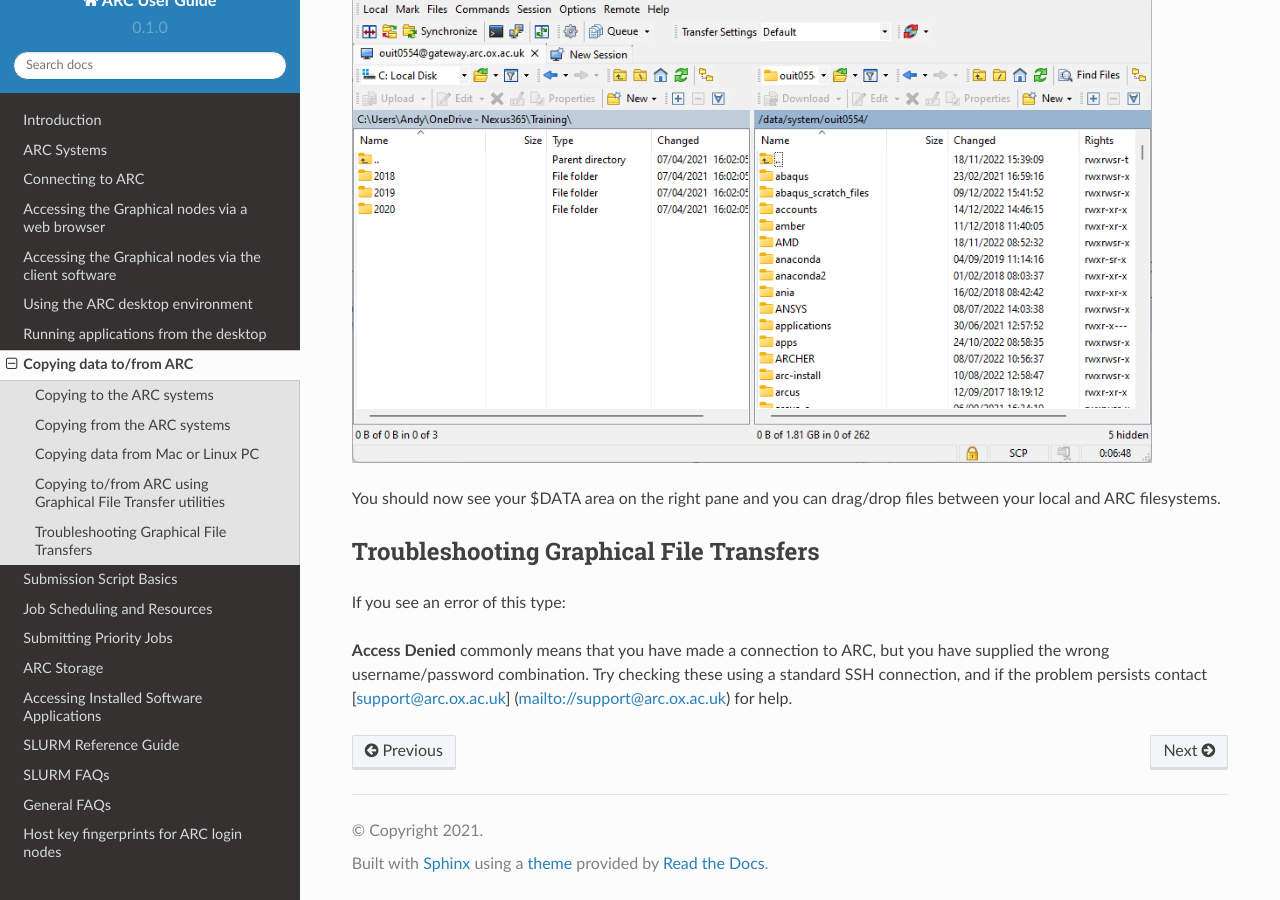
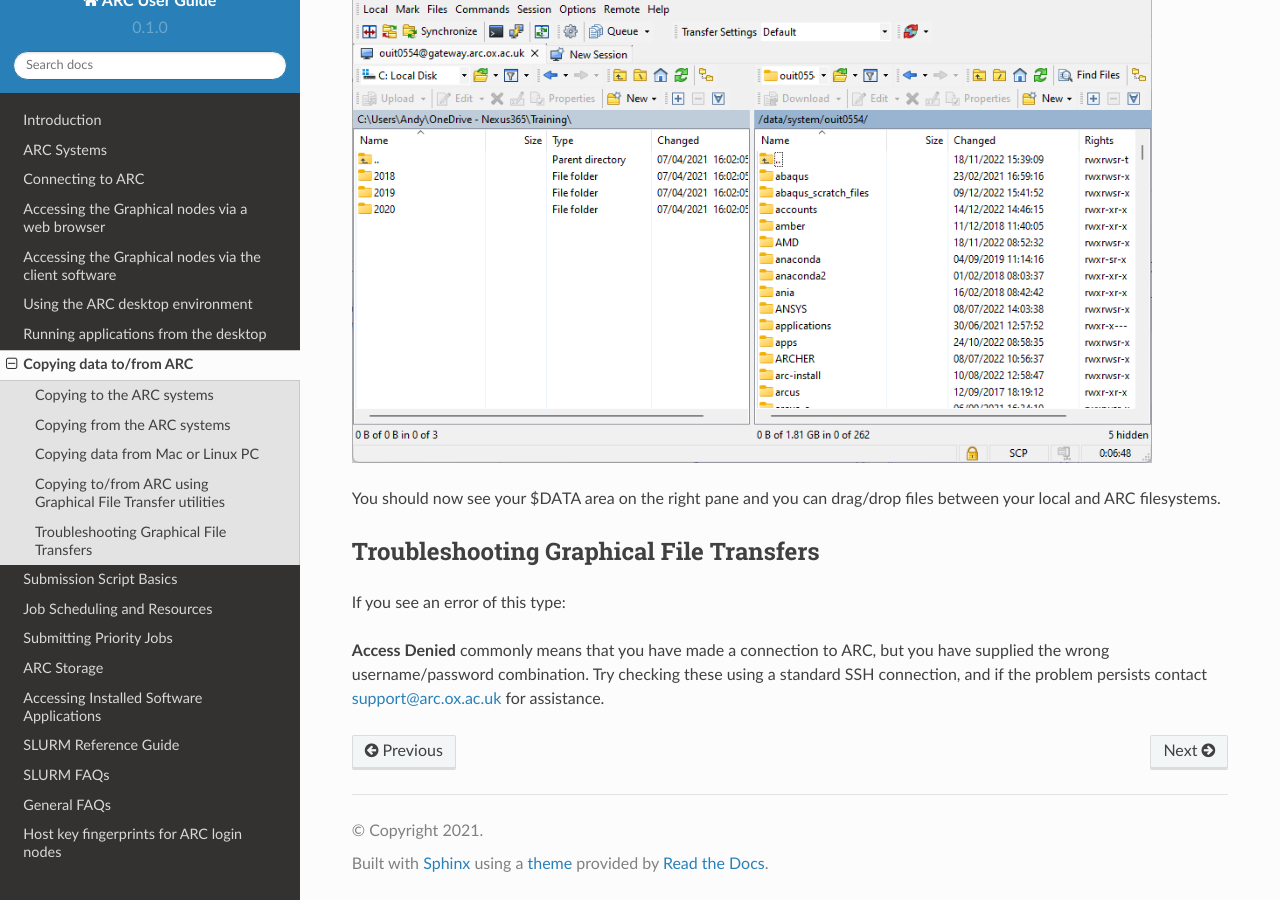
Before and after one commit to tina-friedrich/arc-user-guide, a Sphinx documentation site: the page built from docs/source/arc-copying-data.rst, in a window 1280 px wide and 900 px high, scrolled down 4551 px. Built offline with Sphinx 7.4.7 and the Read the Docs theme 2.0.0, drawn with Linux system fonts in a browser that asks for light colours.

Commit message:
Update arc-copying-data.rst

```diff
--- a/docs/source/arc-copying-data.rst
+++ b/docs/source/arc-copying-data.rst
@@ -134,5 +134,5 @@ If you see an error of this type:
   :alt: WinSCP3
 
 **Access Denied** commonly means that you have made a connection to ARC, but you have supplied the wrong username/password combination.
-Try checking these using a standard SSH connection, and if the problem persists contact [support@arc.ox.ac.uk]
-(mailto://support@arc.ox.ac.uk) for help.
+Try checking these using a standard SSH connection, and if the problem persists contact support@arc.ox.ac.uk
+for assistance.
```
